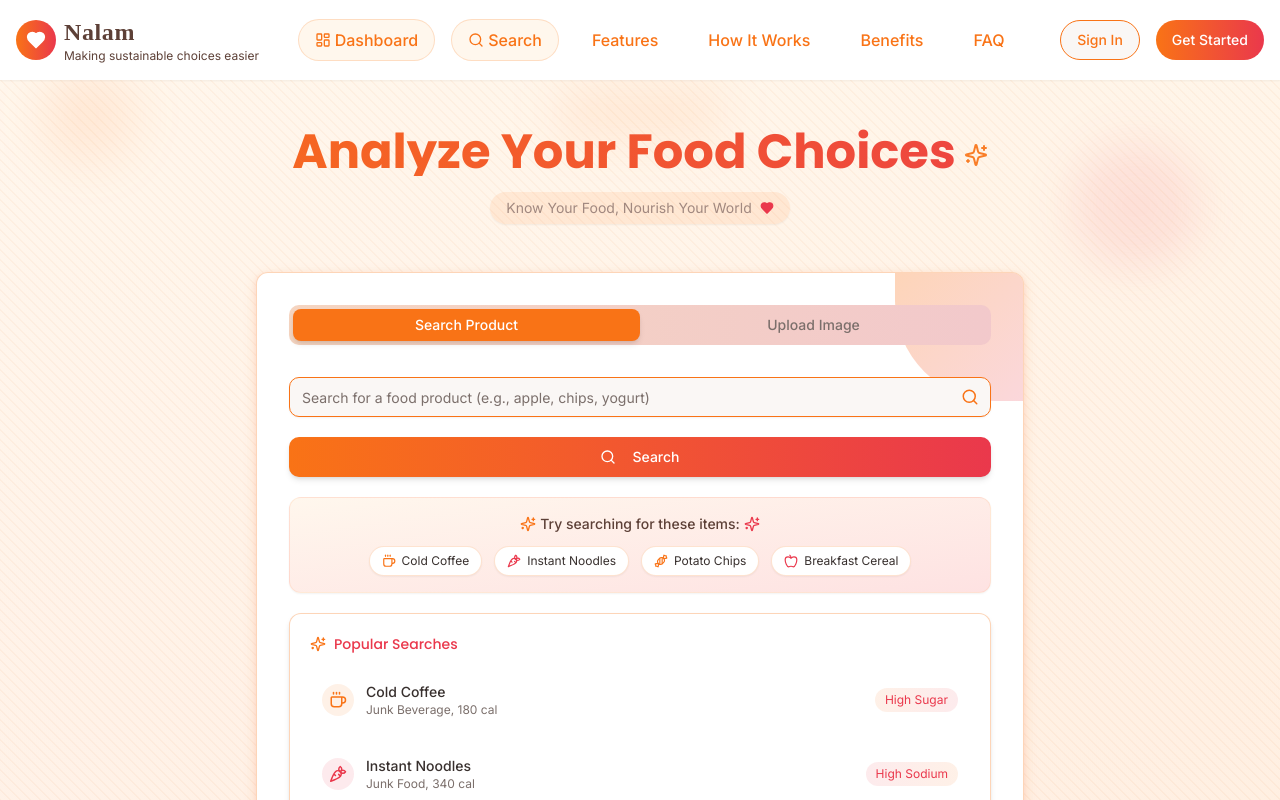
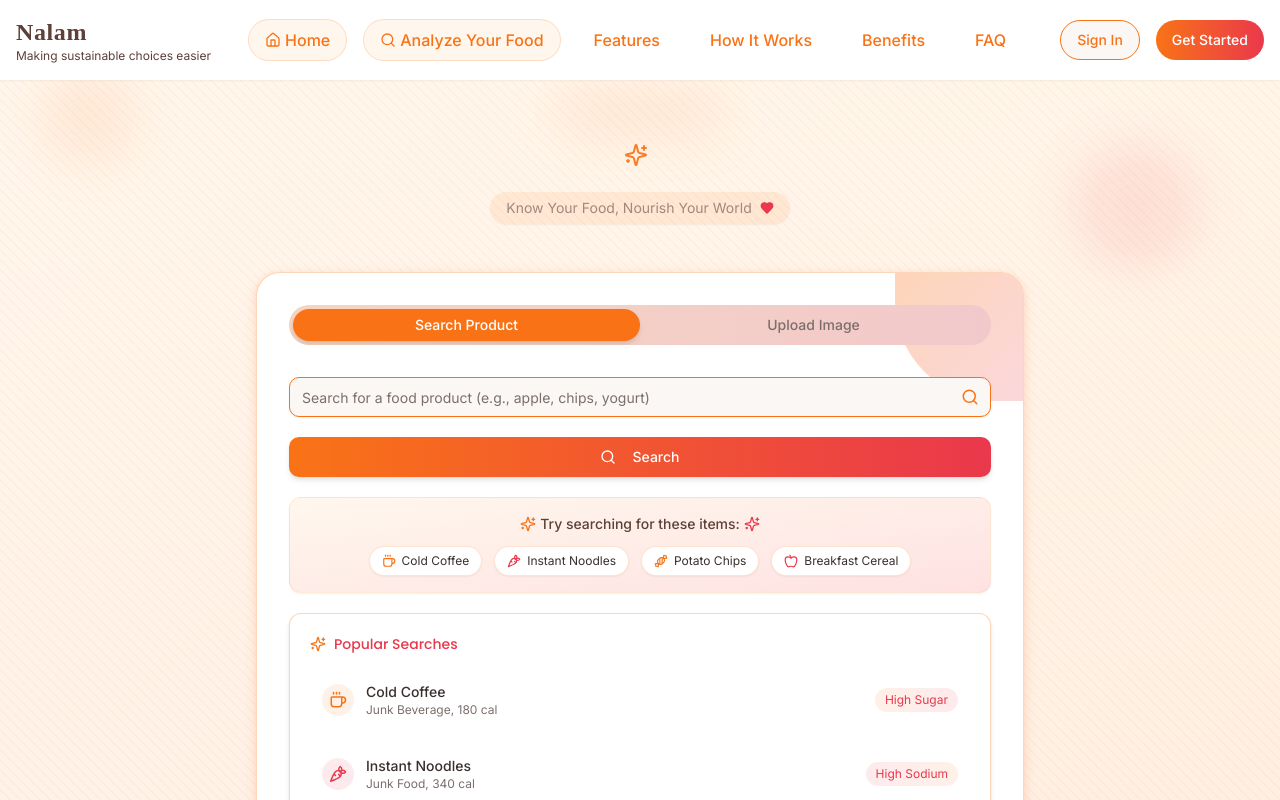
Before and after one commit to ChillandBuild/Nalam, a React (Vite) app: page /search in a window 1280 px wide. Shown: the top 800 px of the page. Built offline with nearby package versions, Linux system fonts and the light colour scheme.

Commit message:
Refactor UI and Navigation
- Removed the "N" element.
- Applied curvy design to all components.
- Integrated "Analyze your food choices" into the search component.
- Replaced the Dashboard component with a Home button.

```diff
--- a/src/components/Footer.tsx
+++ b/src/components/Footer.tsx
@@ -8,7 +8,6 @@ const Footer = () => {
             <div className="space-y-4">
               <div className="flex items-center">
                 <a href="#" className="flex items-center gap-2">
-                  <span className="w-10 h-10 rounded-full bg-white flex items-center justify-center text-black font-bold text-xl">N</span>
                   <span className="text-2xl font-display font-bold">Nalam</span>
                 </a>
               </div>
--- a/src/components/Navbar.tsx
+++ b/src/components/Navbar.tsx
@@ -1,7 +1,8 @@
+
 import { Button } from "@/components/ui/button";
 import { useState } from "react";
 import { Link } from "react-router-dom";
-import { Heart, LayoutDashboard, Search } from "lucide-react";
+import { Heart, Home, Search } from "lucide-react";
 import { Input } from "@/components/ui/input";
 import {
   NavigationMenu,
@@ -31,9 +32,6 @@ const Navbar = () => {
       <div className="container px-4 mx-auto flex items-center justify-between">
         <div className="flex items-center">
           <Link to="/" className="flex items-center gap-2">
-            <div className="w-10 h-10 rounded-full bg-gradient-to-r from-[#F97316] to-[#ea384c] flex items-center justify-center text-white">
-              <Heart className="w-5 h-5 fill-white" />
-            </div>
             <div className="flex flex-col">
               <h1 className="font-['Hugh_is_Life'] text-2xl text-nalam-earth-dark tracking-wide">Nalam</h1>
               <p className="text-xs text-nalam-earth-dark">Making sustainable choices easier</p>
@@ -43,36 +41,36 @@ const Navbar = () => {
 
         {/* Navigation Links with curvy design */}
         <div className="hidden md:flex items-center gap-4">
-          {/* Dashboard link with icon */}
+          {/* Home link with icon */}
           <a
-            href="#dashboard"
+            href="/"
             className="text-[#F97316] hover:text-[#ea384c] transition-colors font-medium flex items-center gap-1 px-4 py-2 rounded-full bg-[#FFF7ED] border border-[#F97316]/20"
           >
-            <LayoutDashboard className="w-4 h-4" />
-            Dashboard
+            <Home className="w-4 h-4" />
+            Home
           </a>
 
-          {/* Search form with curvy design */}
+          {/* Search form with curvy design and integrated text */}
           <div className="relative">
             <button
               onClick={() => setIsCommandOpen(true)}
               className="text-[#F97316] hover:text-[#ea384c] transition-colors font-medium flex items-center gap-1 px-4 py-2 rounded-full bg-[#FFF7ED] border border-[#F97316]/20"
             >
               <Search className="w-4 h-4" />
-              <span>Search</span>
+              <span>Analyze Your Food</span>
             </button>
 
             <CommandDialog open={isCommandOpen} onOpenChange={setIsCommandOpen}>
-              <Command>
-                <CommandInput placeholder="Search for food..." />
-                <CommandList>
+              <Command className="rounded-xl border border-[#F97316]/20">
+                <CommandInput placeholder="Search and analyze your food..." className="rounded-t-xl" />
+                <CommandList className="rounded-b-xl">
                   <CommandEmpty>No results found.</CommandEmpty>
                   <CommandGroup heading="Suggestions">
-                    <CommandItem>Apple</CommandItem>
-                    <CommandItem>Banana</CommandItem>
-                    <CommandItem>Orange</CommandItem>
-                    <CommandItem>Coffee</CommandItem>
-                    <CommandItem>Instant Noodles</CommandItem>
+                    <CommandItem className="rounded-md">Apple</CommandItem>
+                    <CommandItem className="rounded-md">Banana</CommandItem>
+                    <CommandItem className="rounded-md">Orange</CommandItem>
+                    <CommandItem className="rounded-md">Coffee</CommandItem>
+                    <CommandItem className="rounded-md">Instant Noodles</CommandItem>
                   </CommandGroup>
                 </CommandList>
               </Command>
@@ -137,10 +135,19 @@ const Navbar = () => {
         </button>
       </div>
 
-      {/* Mobile Menu with updated styling */}
+      {/* Mobile Menu with updated curvy styling */}
       {isMenuOpen && (
         <div className="md:hidden absolute w-full bg-white shadow-lg z-50 animate-fade-in">
           <div className="container px-4 mx-auto py-4 flex flex-col gap-4">
+            {/* Mobile Home */}
+            <a
+              href="/"
+              className="text-[#F97316] hover:text-[#ea384c] transition-colors py-2 font-medium flex items-center gap-1 px-4 rounded-full bg-[#FFF7ED]/50"
+            >
+              <Home className="w-4 h-4" />
+              Home
+            </a>
+
             {/* Mobile Search */}
             <button
               onClick={() => {
@@ -150,16 +157,9 @@ const Navbar = () => {
               className="text-[#F97316] hover:text-[#ea384c] transition-colors py-2 font-medium flex items-center gap-1 px-4 rounded-full bg-[#FFF7ED]/50"
             >
               <Search className="w-4 h-4" />
-              Search
+              Analyze Your Food
             </button>
 
-            <a
-              href="#dashboard"
-              className="text-[#F97316] hover:text-[#ea384c] transition-colors py-2 font-medium flex items-center gap-1 px-4 rounded-full bg-[#FFF7ED]/50"
-            >
-              <LayoutDashboard className="w-4 h-4" />
-              Dashboard
-            </a>
             <a href="#features" className="text-[#F97316] hover:text-[#ea384c] transition-colors py-2 px-4 font-medium rounded-full hover:bg-[#FFF7ED]/50">Features</a>
             <a href="#how-it-works" className="text-[#F97316] hover:text-[#ea384c] transition-colors py-2 px-4 font-medium rounded-full hover:bg-[#FFF7ED]/50">How It Works</a>
             <a href="#benefits" className="text-[#F97316] hover:text-[#ea384c] transition-colors py-2 px-4 font-medium rounded-full hover:bg-[#FFF7ED]/50">Benefits</a>
--- a/src/pages/Search.tsx
+++ b/src/pages/Search.tsx
@@ -37,8 +37,7 @@ const Search = () => {
           <div className="absolute -top-10 left-1/2 transform -translate-x-1/2 w-40 h-12 bg-[#F97316]/10 blur-xl"></div>
 
           <h1 className="text-3xl md:text-4xl lg:text-5xl font-display font-bold mb-4 orange-red-text relative z-10">
-            Analyze Your Food Choices
-            <Sparkles className="inline-block ml-2 text-[#F97316] animate-pulse" size={24} />
+            <Sparkles className="inline-block mr-2 text-[#F97316] animate-pulse" size={24} />
           </h1>
 
           <div className="flex flex-col items-center gap-3">
@@ -48,14 +47,14 @@ const Search = () => {
           </div>
         </div>
 
-        <div className="max-w-3xl mx-auto bg-white rounded-xl shadow-colorful p-6 md:p-8 mb-8 border border-[#F97316]/30 relative overflow-hidden card-hover">
+        <div className="max-w-3xl mx-auto bg-white rounded-3xl shadow-colorful p-6 md:p-8 mb-8 border border-[#F97316]/30 relative overflow-hidden card-hover">
           <div className="absolute top-0 right-0 w-32 h-32 bg-gradient-to-br from-[#F97316]/30 to-[#ea384c]/20 rounded-bl-[100px] -z-0"></div>
           <div className="absolute bottom-0 left-0 w-24 h-24 bg-gradient-to-tr from-[#F97316]/20 to-[#ea384c]/30 rounded-tr-[100px] -z-0"></div>
 
           <Tabs defaultValue="search" className="w-full relative z-10">
-            <TabsList className="w-full mb-6 orange-red-gradient-light">
-              <TabsTrigger value="search" className="flex-1 data-[state=active]:bg-[#F97316] data-[state=active]:text-white data-[state=active]:shadow-md">Search Product</TabsTrigger>
-              <TabsTrigger value="upload" className="flex-1 data-[state=active]:bg-[#ea384c] data-[state=active]:text-white data-[state=active]:shadow-md">Upload Image</TabsTrigger>
+            <TabsList className="w-full mb-6 orange-red-gradient-light rounded-full overflow-hidden">
+              <TabsTrigger value="search" className="flex-1 rounded-full data-[state=active]:bg-[#F97316] data-[state=active]:text-white data-[state=active]:shadow-md">Search Product</TabsTrigger>
+              <TabsTrigger value="upload" className="flex-1 rounded-full data-[state=active]:bg-[#ea384c] data-[state=active]:text-white data-[state=active]:shadow-md">Upload Image</TabsTrigger>
             </TabsList>
 
             <TabsContent value="search" className="mt-0 pt-2">
@@ -72,8 +71,8 @@ const Search = () => {
           <div className="max-w-3xl mx-auto text-center py-8">
             <div className="animate-pulse flex flex-col items-center">
               <div className="h-12 w-12 rounded-full bg-gradient-to-r from-[#F97316] to-[#ea384c] mb-4 animate-pulse-orange-red animate-bounce-soft"></div>
-              <div className="h-4 bg-gradient-to-r from-[#F97316]/40 to-[#ea384c]/40 rounded w-3/4 mb-2"></div>
-              <div className="h-3 bg-gradient-to-r from-[#F97316]/30 to-[#ea384c]/30 rounded w-1/2"></div>
+              <div className="h-4 bg-gradient-to-r from-[#F97316]/40 to-[#ea384c]/40 rounded-full w-3/4 mb-2"></div>
+              <div className="h-3 bg-gradient-to-r from-[#F97316]/30 to-[#ea384c]/30 rounded-full w-1/2"></div>
             </div>
           </div>
         )}
```
